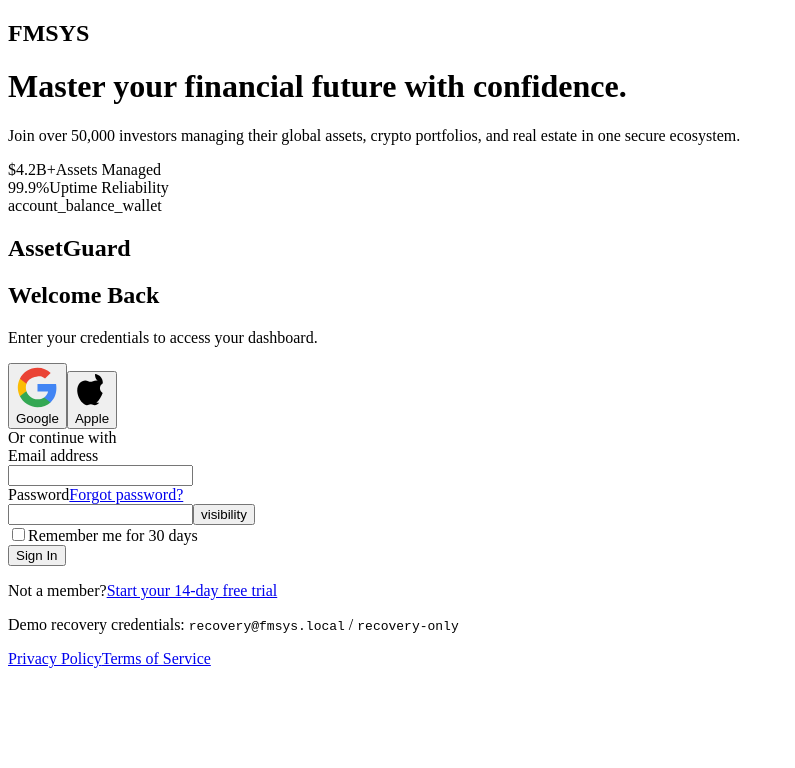
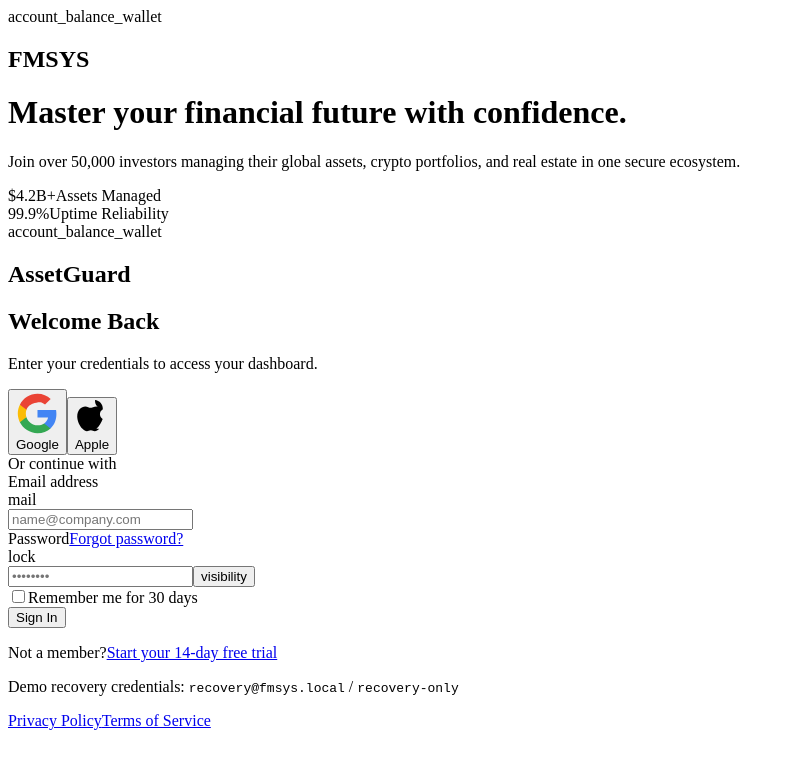
Before and after one commit to trnet4334/FMsys, a Next.js app in the folder apps/web/: page /login in a window 1280 px wide. Shown: the top 768 px of the page, without its empty margins (0-795 px from the left). Built offline with nearby package versions, Linux system fonts and the light colour scheme; no server answers.

Commit message:
copy: align login panel with prototype

```diff
--- a/apps/web/src/components/auth/login-panel.tsx
+++ b/apps/web/src/components/auth/login-panel.tsx
@@ -55,7 +55,7 @@ export function LoginPanel() {
           </div>
           <div className="relative z-10 flex items-center gap-3">
             <div className="size-10 rounded-lg bg-[var(--ink-0)] text-white flex items-center justify-center">
-              <span className="material-symbols-outlined text-2xl"></span>
+              <span className="material-symbols-outlined text-2xl">account_balance_wallet</span>
             </div>
             <h2 className="text-2xl font-semibold tracking-tight">FMSYS</h2>
           </div>
@@ -146,11 +146,15 @@ export function LoginPanel() {
                   Email address
                 </label>
                 <div className="relative group">
+                  <div className="absolute inset-y-0 left-0 flex items-center pl-3 pointer-events-none text-[var(--ink-1)] group-focus-within:text-[var(--brand)] transition-colors">
+                    <span className="material-symbols-outlined text-xl">mail</span>
+                  </div>
                   <input
                     autoComplete="email"
                     className="block w-full rounded-lg border border-[var(--line)] bg-white py-3 pl-10 pr-3 text-[var(--ink-0)] placeholder:text-[var(--ink-1)] focus:ring-2 focus:ring-inset focus:ring-[var(--brand)] focus:border-transparent sm:text-sm transition-all"
                     id="email"
                     name="email"
+                    placeholder="name@company.com"
                     required
                     type="email"
                     disabled={pending}
@@ -167,11 +171,15 @@ export function LoginPanel() {
                   </a>
                 </div>
                 <div className="relative group">
+                  <div className="absolute inset-y-0 left-0 flex items-center pl-3 pointer-events-none text-[var(--ink-1)] group-focus-within:text-[var(--brand)] transition-colors">
+                    <span className="material-symbols-outlined text-xl">lock</span>
+                  </div>
                   <input
                     autoComplete="current-password"
                     className="block w-full rounded-lg border border-[var(--line)] bg-white py-3 pl-10 pr-10 text-[var(--ink-0)] placeholder:text-[var(--ink-1)] focus:ring-2 focus:ring-inset focus:ring-[var(--brand)] focus:border-transparent sm:text-sm transition-all"
                     id="password"
                     name="password"
+                    placeholder="••••••••"
                     required
                     type="password"
                     disabled={pending}
```
Also changed, not shown: 1 other file (tests, documents, lock files or other folders).
